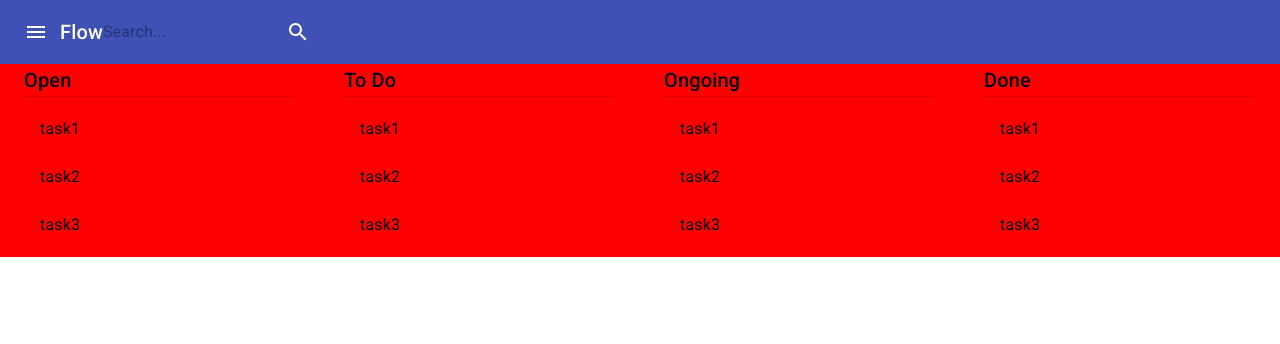
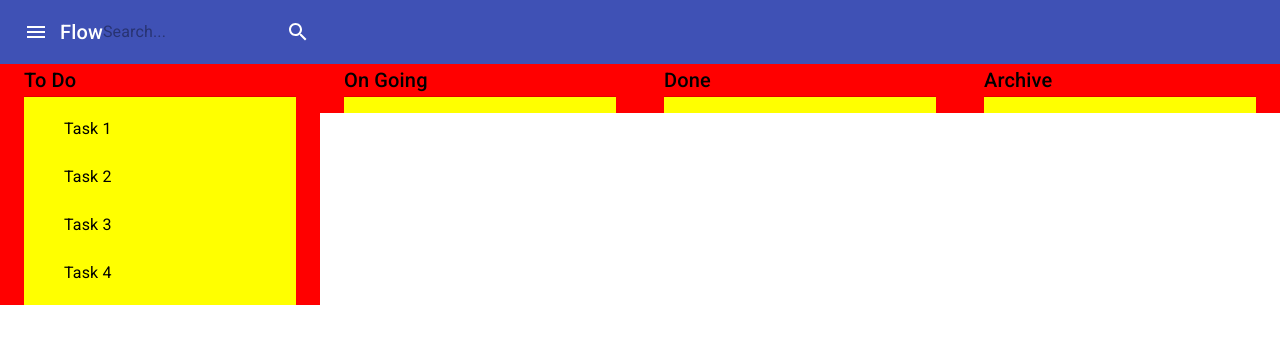
Before and after one commit to jeremeylee/Flow, a React (Create React App) app in the folder client/: page / in a window 1280 px wide. Shown: the top 344 px of the page. Built offline with nearby package versions, Linux system fonts and the light colour scheme.

Commit message:
Changed how the test data was stored Adjusted how the front end consumes the data Rewrote how the data persists when reordering the lists Issues still present for moving data between columns

```diff
--- a/client/src/App.js
+++ b/client/src/App.js
@@ -1,19 +1,21 @@
 import React, { useState } from 'react';
 import Header from './components/Header';
 import Process from './components/Process';
-import { DragDropContext } from 'react-beautiful-dnd';
+import { DragDropContext, Droppable } from 'react-beautiful-dnd';
 import Grid from '@material-ui/core/Grid';
+import initialData from './initialdata';
 
 const App = (props) => {
   const testTask = [["task1", "task2", "task3"], ["task1", "task2", "task3"], ["task1", "task2", "task3"], ["task1", "task2", "task3"]];
   const testProcess = ["Open", "To Do", "Ongoing", "Done"];
-
-  const [task, setTask] = useState(testTask);
-  const [process, setProcess] = useState(testProcess);
+  //const { tasks, processes, processOrder } = initialData;
+  const [data, setData] = useState(initialData);
+  //const [tasks, setTask] = useState(testTask);
+  //const [process, setProcess] = useState(testProcess);
 
   const handleDragEnd = (result) => {
 
-    const {destination, source} = result;
+    const {destination, source, draggableId} = result;
 
 
     if (!destination) {
@@ -22,14 +24,30 @@ const App = (props) => {
 
     if (
       destination.droppableId === source.droppableId &&
-      destination.index == source.index
+      destination.index === source.index
     ) {
       return;
     }
     console.log(result);
-    let newTask = [ ...task ];
-    [newTask[destination.index], newTask[source.index]] = [newTask[source.index], newTask[destination.index]];
-    setTask(newTask);
+    const process = data.processes[destination.droppableId];
+    const newTask = [ ...process.taskIds];
+    newTask.splice(source.index, 1);
+    newTask.splice(destination.index, 0, draggableId);
+
+    const newProcess = {
+      ...process,
+      taskIds: newTask,
+    };
+
+    const newData = {
+      ...data,
+       processes: {
+         ...data.processes,
+        [newProcess.id]: newProcess,
+      },
+    };
+    console.log(newData);
+    setData(newData);
   }
 
   return (
@@ -37,20 +55,20 @@ const App = (props) => {
       <Header />
       <DragDropContext
         onDragEnd={handleDragEnd}
-        spacing={3}
       >
-        <Grid
-          container
-        >
-          {process.map((processName, index) => (
-            <Grid item xs={12} sm={8} md={6} lg={3}>
+        <Grid container>
+          {data.processOrder.map(processId => {
+            const process = data.processes[processId];
+            const task = process.taskIds.map(taskId => data.tasks[taskId]);
+            return (
+              <Grid item xs={12} sm={8} md={6} lg={3} key={process.id}>
               <Process
-                processName={processName}
-                test={task[index]}
-                index={index}
+                process={process}
+                task={task}
               />
-            </Grid>
-          ))}
+              </Grid>
+            );
+          })}
         </Grid>
       </DragDropContext>
 
--- a/client/src/components/Process.js
+++ b/client/src/components/Process.js
@@ -10,43 +10,45 @@ import ListItemText from '@material-ui/core/ListItemText';
 const Process = (props) => {
 
   return (
-    <Droppable droppableId={"props.index.toString()"}>
+        <Container
+          maxWidth='xs'
+          style={{ background: 'red'}}
+        >
+          <Typography variant="h6">
+            {props.process.title}
+          </Typography>
+          <Divider />
+          <Droppable droppableId={props.process.id}>
             {(provided) => (
               <Container
               maxWidth='xs'
-          style={{ background: 'red'}}
+              style={{ background: 'yellow'}}
               innerRef={provided.innerRef}
               {...provided.droppableProps}
             >
-          <Typography variant="h6">
-            {props.processName}
-          </Typography>
-          <Divider />
-
               <List>
-
-            {props.test.map((text, index) => (
-              <Draggable draggableId={text} index={index}>
+                {props.task.map((task, index) => (
+                  <Draggable draggableId={task.id} index={index}>
                     {(provided) => (
                       <ListItem
+                        key={task.id}
                         {...provided.draggableProps}
                         {...provided.dragHandleProps}
                         innerRef={provided.innerRef}
                       >
-                  <ListItemText primary={text} />
+                      <ListItemText primary={task.content} />
                     </ListItem>
                     )}
 
                   </Draggable>
+                ))}
 
-            ))}
+              </List>
               {provided.placeholder}
-          </List>
             </Container>
             )}
-
           </Droppable>
-
+      </Container>
   )
 }
 
--- /dev/null
+++ b/client/src/initialdata.js
@@ -0,0 +1,38 @@
+const initialData = {
+  tasks: {
+    'task-1': { id: 'task-1', content: 'Task 1'},
+    'task-2': { id: 'task-2', content: 'Task 2'},
+    'task-3': { id: 'task-3', content: 'Task 3'},
+    'task-4': { id: 'task-4', content: 'Task 4'},
+  },
+
+  processes: {
+    'process-1': {
+      id:'process-1',
+      title: 'To Do',
+      taskIds: ['task-1', 'task-2', 'task-3', 'task-4']
+    },
+
+    'process-2': {
+      id:'process-2',
+      title: 'On Going',
+      taskIds: []
+    },
+
+    'process-3': {
+      id:'process-3',
+      title: 'Done',
+      taskIds: []
+    },
+
+    'process-4': {
+      id:'process-4',
+      title: 'Archive',
+      taskIds: []
+    },
+  },
+
+  processOrder: ['process-1', 'process-2', 'process-3', 'process-4'],
+};
+
+export default initialData;
```
Lines whose indentation alone changed are shown as unchanged.
